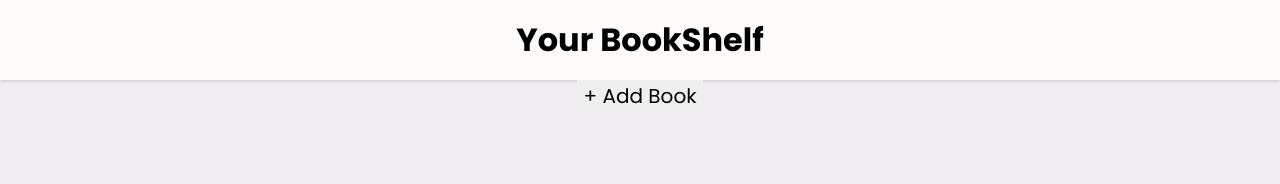
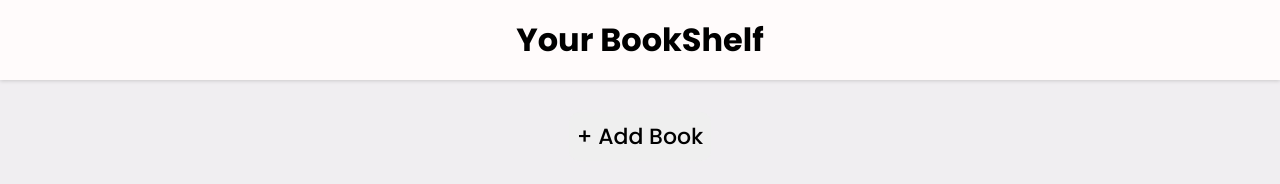
Before and after one commit to srishtea-22/library, a plain HTML site: page index.html in a window 1280 px wide. Drawn offline with Linux system fonts and the light colour scheme.

Commit message:
adjusted button

```diff
--- a/style.css
+++ b/style.css
@@ -25,9 +25,17 @@ body {
 }
 
 .btn {
-    font-size: 20px;
+    font-size: 22px;
     border: none;
     cursor: pointer;
     display: flex;
     justify-self: center;
+    font-weight: 500;
+    border-radius: 10px;
+    margin: 2rem;
+    padding: 0.5rem;
 }
+
+.btn:hover{
+    background-color: rgb(214, 211, 211);
+}
```
